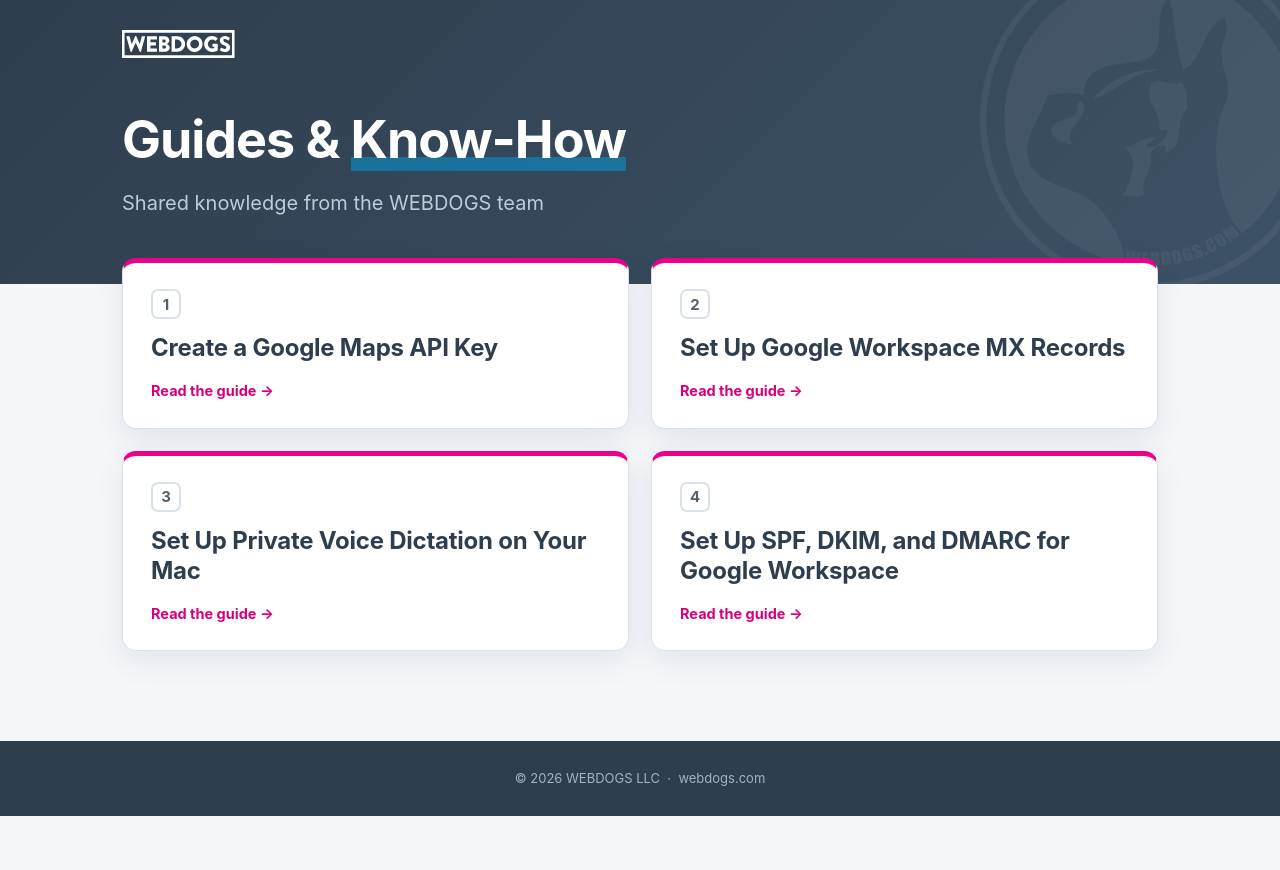
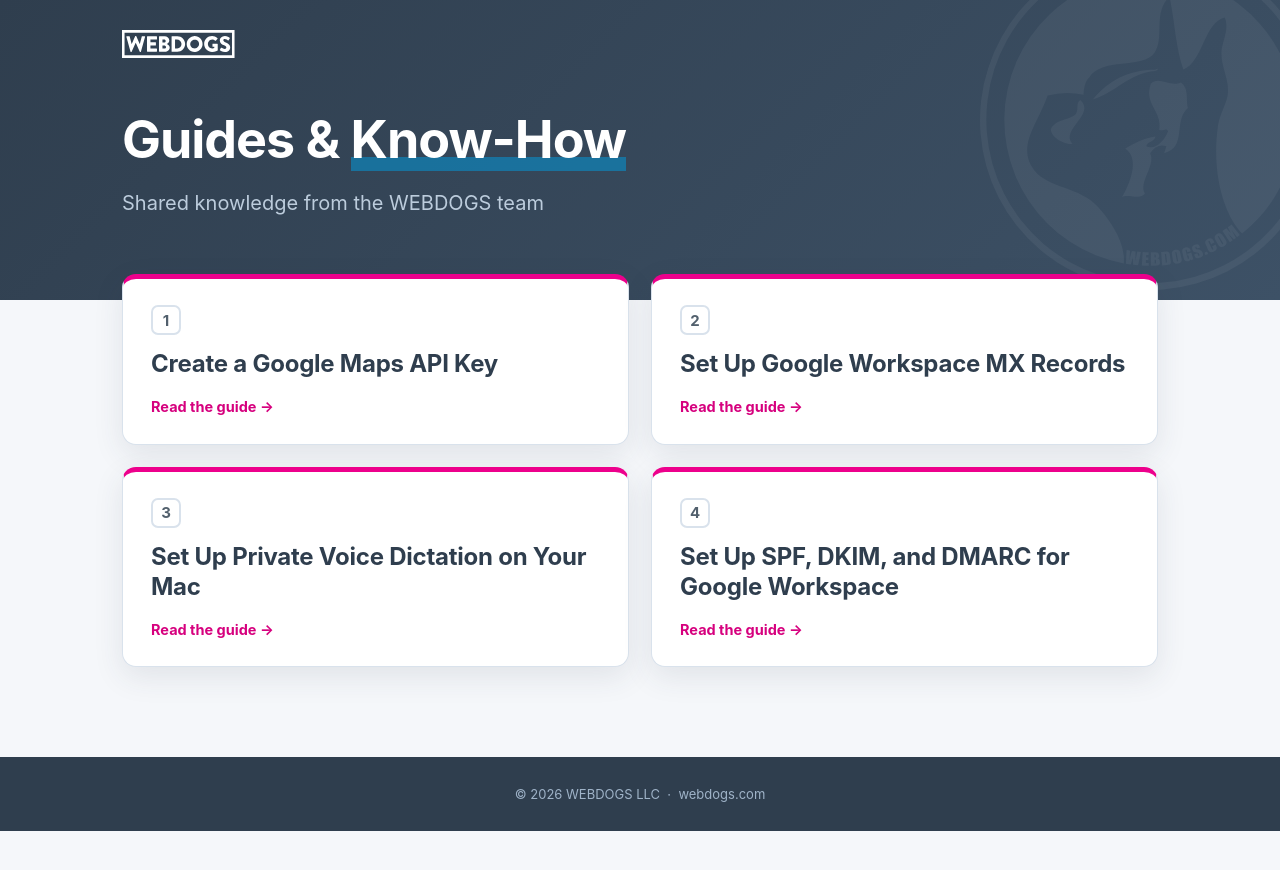
Before and after one commit to theWEBDOGS/guides, a Jekyll site: the page built from index.md, in a window 1280 px wide. Shown: the top 870 px of the page. Built offline with Jekyll 4.4.1, drawn with Linux system fonts in a browser that asks for light colours; some web fonts are replaced.

Commit message:
Publish guides (2026-06-11) [generated]

```diff
--- a/assets/css/guides.css
+++ b/assets/css/guides.css
@@ -53,6 +53,7 @@ body.home { background: var(--paper); }
   color: #fff;
   position: relative;
   overflow: hidden;
+  min-height: 300px; /* matched with .band so hub<->guide jumps don't resize the navy area */
 }
 .hero .bigpaw {
   position: absolute; right: -40px; top: -50px;
@@ -104,6 +105,7 @@ body.home { background: var(--paper); }
   background: linear-gradient(135deg, var(--navy) 0%, var(--navy2) 100%);
   color: #fff;
   position: relative; overflow: hidden;
+  min-height: 300px; /* matched with .hero — see above */
 }
 .band .bigpaw {
   position: absolute; right: -45px; top: 50%;
@@ -343,6 +345,7 @@ article h2 { scroll-margin-top: 26px; }
 /* ---------- small screens ---------- */
 
 @media (max-width: 940px) {
+  .hero, .band { min-height: 0; } /* natural heights on small screens */
   .layout { grid-template-columns: 1fr; gap: 0; padding: 36px 22px 70px; }
 
   /* ----- mobile progress strip: the same TOC, re-presented ----- */
```
